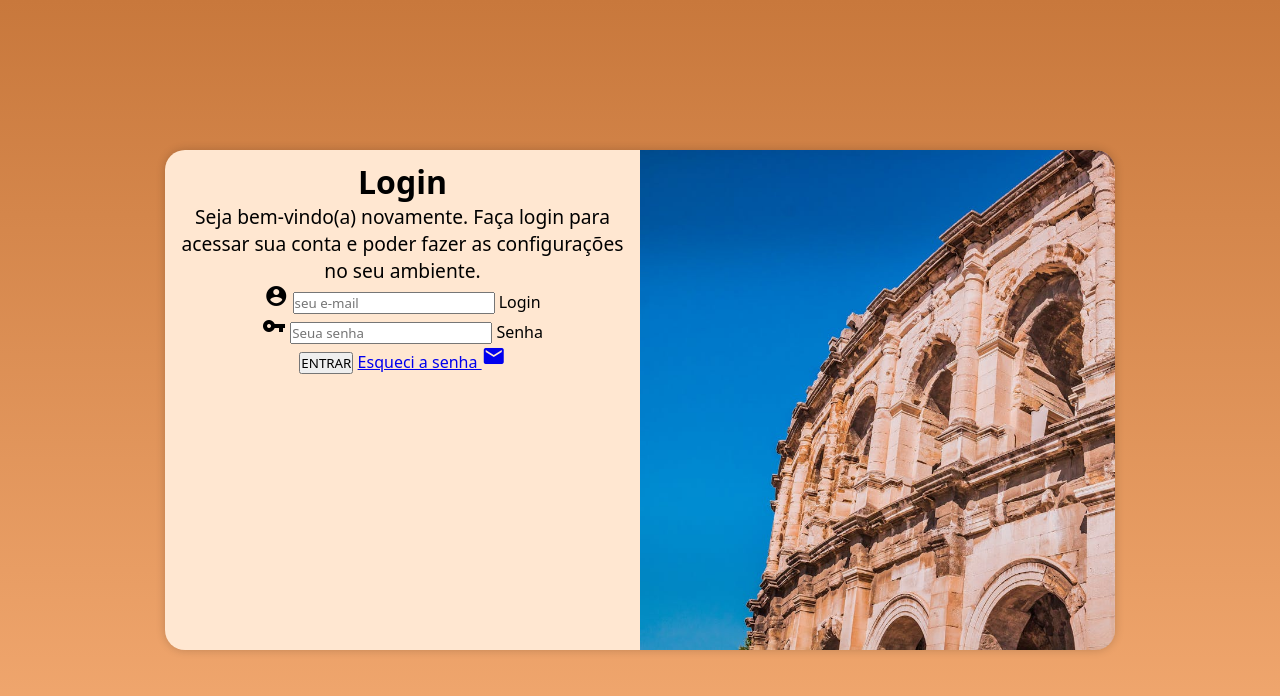
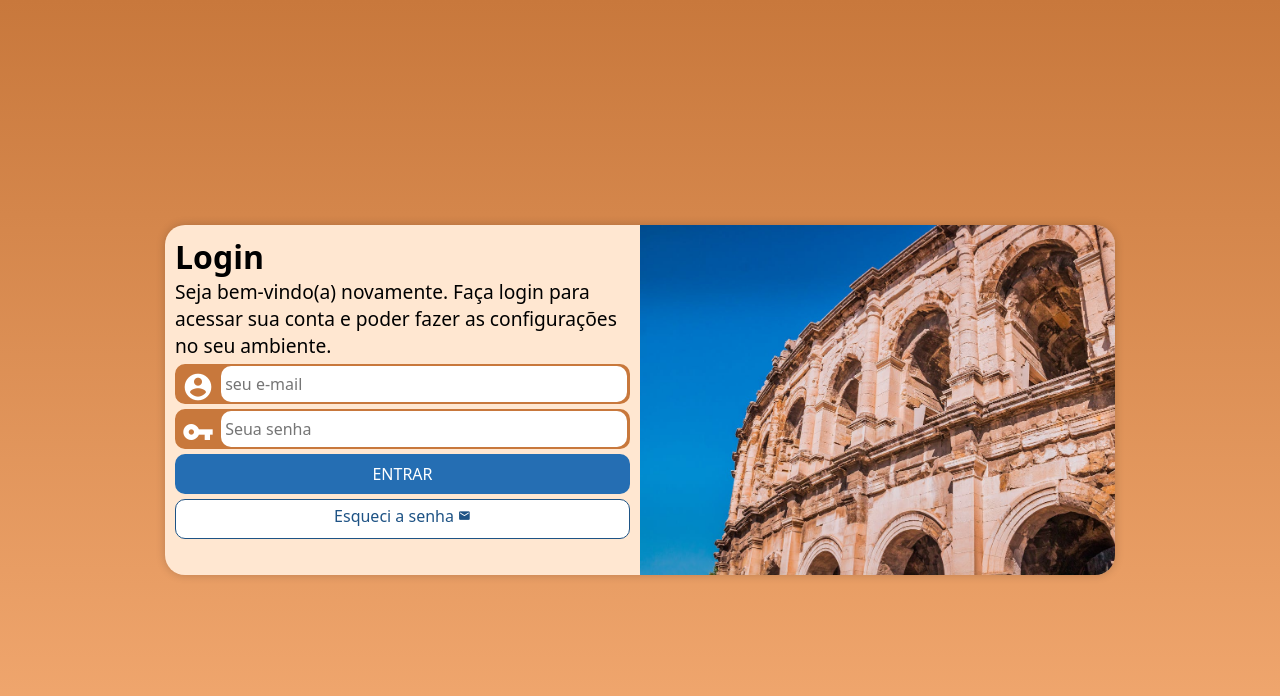
Before and after one commit to Theushenriix/projeto-login, a plain HTML site: page index.html in a window 1280 px wide. Drawn offline with Linux system fonts and the light colour scheme.

Commit message:
finalizado

```diff
--- a/estilos/media-query.css
+++ b/estilos/media-query.css
@@ -8,6 +8,7 @@
 
     section#login {
         width: 80vw;
+        height: 280px;
 
     }
 
@@ -32,6 +33,7 @@
 
     section#login {
         width: 950px;
+        height: 350px;
 
     }
 
--- a/estilos/style.css
+++ b/estilos/style.css
@@ -31,7 +31,6 @@ section#login {
     position: absolute;
     top: 50%;
     left: 50%;
-    transform: translate(-50%, -50%);
     overflow: hidden;
 
     background-color: #ffe7d1;
@@ -40,6 +39,7 @@ section#login {
     border-radius: 20px;
     box-shadow: 0px 0px 10px rgba(0, 0, 0, 0.192);
 
+    transform: translate(-50%, -50%);
     transition: width 0.3s, heigth 0.3s;
     transition-timing-function: ease;
 }
@@ -60,7 +60,7 @@ section#login > div#formulario {
 }
 
 div#formulario {
-    text-align: center ;
+    /* text-align: center ; */
     margin-bottom: 10px;
 
 }
@@ -68,3 +68,81 @@ div#formulario {
 div#formulario > p {
     font-size: 0.8em;
 }
+
+
+div.campo > span {
+    color: white;
+    font-size: 2em;
+    width: 40px;
+    padding: 5px;
+
+
+}
+
+div.campo > label {
+    display: none;
+}
+
+form > div.campo {
+    background-color:  rgb(200, 120, 60);
+    border: 2px solid rgb(200, 120, 60);
+    display: block;
+    width: 100%;
+    height: 40px;
+    border-radius: 10px;
+    margin: 5px 0px;
+
+}
+
+div.campo > input {
+    background-color: white;
+    font-size: 1em;
+    width: calc(100% - 45px);
+    height: 100%;
+    border-radius: 10px;
+    padding: 4px;
+    border: none;
+    transform: translateY(-13px);
+
+}
+
+form > input[type=submit] {
+    display: block;
+    font-size: 1em;
+    width: 100%;
+    height: 40px;
+    background-color: rgb(37, 110, 179) ;
+    color: white;
+    border: none;
+    border-radius: 10px;
+}
+
+form > input[type=submit]:hover {
+    background-color: rgb(30, 83, 133);
+    cursor: pointer;
+}
+
+form > a.botao {
+    display: block;
+    text-align: center;
+    font-size: 1em;
+    width: 100%;
+    height: 40px;
+    padding-top: 5px ;
+    margin-top: 5px;
+    background-color: rgb(255, 255, 255) ;
+    color: rgb(30, 83, 133);;
+    border: 1px solid rgb(30, 83, 133);
+    border-radius: 10px;
+    text-decoration: none;
+
+}
+
+form > a.botao:hover {
+    background-color: rgb(111, 178, 241);
+}
+
+form > a.botao > span {
+    font-size: 0.8em;
+
+}
--- a/index.html
+++ b/index.html
@@ -30,7 +30,7 @@
                     </div>
 
                     <input type="submit" value="ENTRAR">
-                    <a href="esqueci.html">Esqueci a senha <span class="material-icons">email</span> </a>
+                    <a href="esqueci.html" class="botao">Esqueci a senha <span class="material-icons">email</span> </a>
 
                 </form>
             </div>
```
